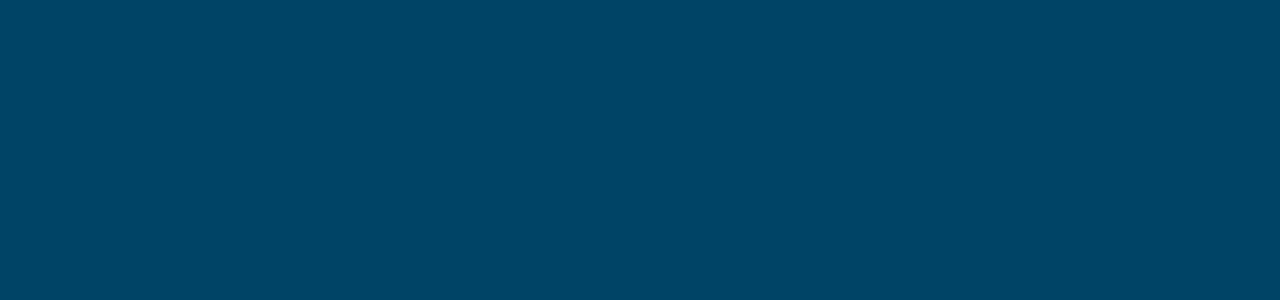
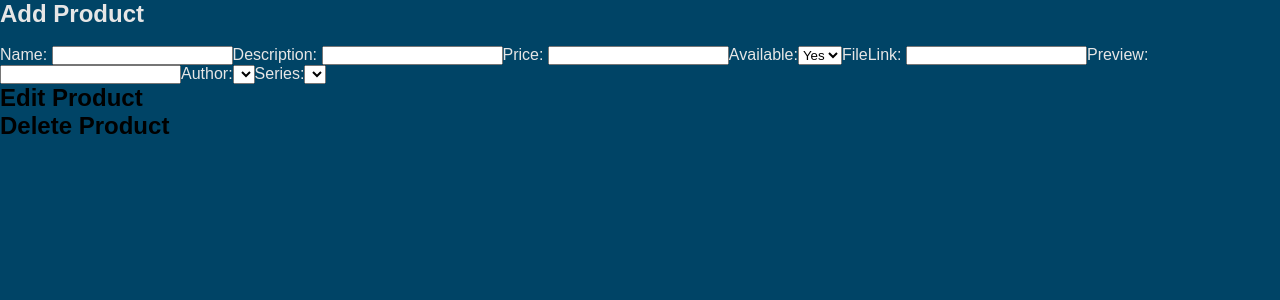
Before and after one commit to santiago663/ecommerce-FT10-G6, a React (Create React App) app in the folder client/: page /admin in a window 1280 px wide. Shown: the top 300 px of the page. Built offline with nearby package versions, Linux system fonts and the light colour scheme.

Commit message:
status 2

```diff
--- /dev/null
+++ b/client/src/components/AddProduct/AddProduct.jsx
@@ -0,0 +1,78 @@
+/*eslint-disable*/
+import React, { useState } from 'react';
+import { useDispatch, useSelector } from 'react-redux';
+import './AddProduct.styl';
+
+function AddProduct() {
+
+    const dispatch = useDispatch()
+    const authors = useSelector(store => store.authors)
+    // const series = useSelector(store => store.series)
+
+    var availableOption = document.querySelectorAll("#selectorACP option");
+
+    var key = 1;
+
+    const [product, setProduct] = useState({
+        name: "",
+        description: "",
+        price: 0,
+        available: true,
+        fileLink: "",
+        preview: "",
+        authorId: "",
+        seriesId: ""
+    })
+
+    function handleInputChange(event) {
+        setProduct({ ...product, [event.target.name]: event.target.value })
+    }
+
+    function handleInputChangeAv(event) {
+        event.preventDefault();
+        var option = false
+        for (var i = 0; i < availableOption.length; i++) {
+            if (availableOption[i].selected) {
+                if (availableOption[i].value === "No") option = false
+                else option = true
+            }
+        }
+        setProduct({ ...product, [event.target.name]: option })
+    }
+
+    function submitForm(event) {
+        event.preventDefault();
+        dispatch(addProduct(product))
+    }
+
+    return (
+        <div className="mainDivAP">
+            <h2>Add Product</h2>
+            <br />
+            <div className="formAPCP">
+                <form onSubmit={submitForm}>
+                    Name: <input type="text" onChange={handleInputChange} name="name" />
+                Description: <input type="text" onChange={handleInputChange} name="description" />
+                Price: <input type="text" onChange={handleInputChange} name="price" />
+                Available:
+                <select name="available" id="selectorACP" onChange={handleInputChangeAv}>
+                        <option key={`CP${key++}`} value="Yes">Yes</option>
+                        <option key={`CP${key++}`} value="No">No</option>
+                    </select>
+                FileLink: <input type="text" onChange={handleInputChange} name="fileLink" />
+                Preview: <input type="text" onChange={handleInputChange} name="preview" />
+                Author:
+                <select name="" id="">
+                        {/* {authors.map(a => {<option key={`CP${key++}`} value="1"></option>})} */}
+                    </select>
+                Series:
+                <select name="" id="">
+                        {/* {authors.map(a => {<option key={`CP${key++}`} value="1"></option>})} */}
+                    </select>
+                </form>
+            </div>
+        </div>
+    );
+}
+
+export default AddProduct
--- /dev/null
+++ b/client/src/components/AddProduct/AddProduct.styl
@@ -0,0 +1,2 @@
+.mainDivAP
+    color:rgb(230, 230, 230)
--- /dev/null
+++ b/client/src/components/Admin/Admin.jsx
@@ -0,0 +1,18 @@
+/*eslint-disable*/
+import React from "react";
+import AddProduct from "../AddProduct/AddProduct"
+import DeleteProduct from "../DeleteProduct/DeleteProduct"
+import EditProduct from "../EditProduct/EditProduct"
+
+function Admin () {
+
+    return (
+        <div>
+            <AddProduct/>
+            <EditProduct/>
+            <DeleteProduct/>
+        </div>
+    )
+}
+
+export default Admin
--- /dev/null
+++ b/client/src/components/DeleteProduct/DeleteProduct.jsx
@@ -0,0 +1,23 @@
+/*eslint-disable*/
+import React, { useState } from 'react';
+import { useDispatch, useSelector } from 'react-redux';
+import './DeleteProduct.styl';
+
+function DeleteProduct() {
+
+    const dispatch = useDispatch()
+    const authors = useSelector(store => store.authors)
+
+    var key = 1;
+
+
+
+    return (
+        <div className="mainDivDP">
+            <h2>Delete Product</h2>
+        </div>
+    );
+}
+
+
+export default DeleteProduct
--- /dev/null
+++ b/client/src/components/EditProduct/EditProduct.jsx
@@ -0,0 +1,23 @@
+/*eslint-disable*/
+import React, { useState } from 'react';
+import { useDispatch, useSelector } from 'react-redux';
+import './EditProduct.styl';
+
+function EditProduct() {
+
+    const dispatch = useDispatch()
+    const authors = useSelector(store => store.authors)
+
+    var key = 1;
+
+
+
+    return (
+        <div className="mainDivEP">
+            <h2>Edit Product</h2>
+        </div>
+    );
+}
+
+
+export default EditProduct
--- a/client/src/routes/routes.js
+++ b/client/src/routes/routes.js
@@ -2,15 +2,16 @@
 import React from "react";
 import { BrowserRouter as Router, Switch, Route } from "react-router-dom";
 import Catalogue from "../components/Catalogue/Catalogue.jsx";
-import Component from "../components/Component/Component.jsx";
+import Admin from "../components/Admin/Admin.jsx";
+
 
 
 export const routes = () => {
     return (
         <Router>
             <Switch>
-                <Route exact path="/" component={Component} />
                 <Route exact path="/catalogo" component={Catalogue} />
+                <Route path="/admin" component={Admin} />
             </Switch>
         </Router>
     );
```
Also changed, not shown: client/src/components/Admin/Admin.styl (added), client/src/components/DeleteProduct/DeleteProduct.styl (added), client/src/components/EditProduct/EditProduct.styl (added).
